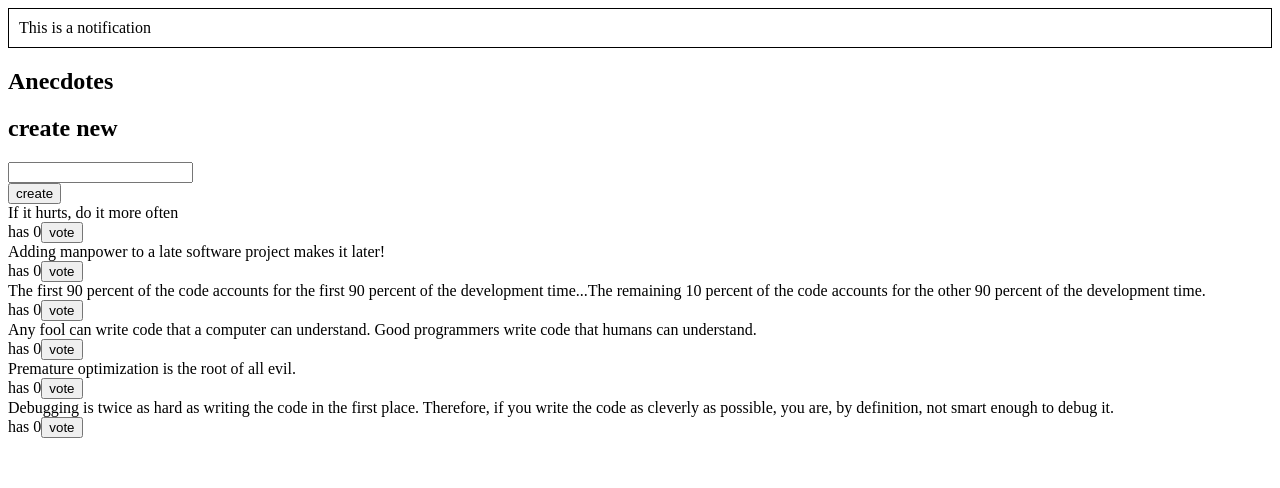
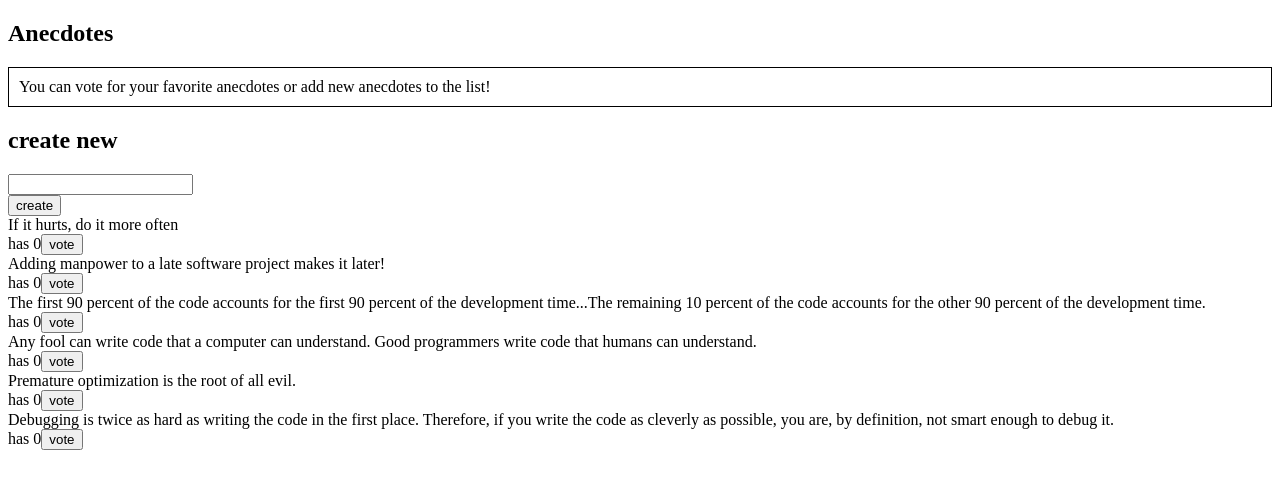
Before and after one commit to marhyvar/full-stack-open-2020, a React (Create React App) app in the folder osa6/redux-anecdotes/: page / in a window 1280 px wide. Shown: the top 488 px of the page. Built offline with nearby package versions, Linux system fonts and the light colour scheme.

Commit message:
6.11 paremmat anekdootit, step9

```diff
--- a/osa6/redux-anecdotes/src/App.js
+++ b/osa6/redux-anecdotes/src/App.js
@@ -6,8 +6,8 @@ import Notification from './components/Notification'
 const App = () => {
   return (
     <div>
+      <h2>Anecdotes</h2>
       <Notification />
-      <h2>Anecdotes</h2>
       <AnecdoteForm />
       <AnecdoteList />
     </div>
--- a/osa6/redux-anecdotes/src/components/AnecdoteForm.js
+++ b/osa6/redux-anecdotes/src/components/AnecdoteForm.js
@@ -1,6 +1,7 @@
 import React from 'react'
 import { useDispatch } from 'react-redux'
 import { createAnecdote } from '../reducers/anecdoteReducer'
+import { notify } from '../reducers/notificationReducer'
 
 const AnecdoteForm = (props) => {
   const dispatch = useDispatch()
@@ -10,6 +11,10 @@ const AnecdoteForm = (props) => {
       const content = event.target.anecdote.value
       event.target.anecdote.value = ''
       dispatch(createAnecdote(content))
+      dispatch(notify(`you added '${content}' to the list`))
+      setTimeout(() => {
+        dispatch(notify(''))
+      }, 5000)
   }
 
   return (
--- a/osa6/redux-anecdotes/src/components/AnecdoteList.js
+++ b/osa6/redux-anecdotes/src/components/AnecdoteList.js
@@ -1,6 +1,7 @@
 import React from 'react'
 import { useDispatch, useSelector } from 'react-redux'
 import { voteAnecdote } from '../reducers/anecdoteReducer'
+import { notify } from '../reducers/notificationReducer'
 
 const AnecdoteList = () => {
   const anecdotes = useSelector(state => state.anecdotes)
@@ -8,7 +9,12 @@ const AnecdoteList = () => {
 
   const vote = (id) => {
     console.log('vote', id)
+    const anecdoteToChange = anecdotes.find(a => a.id === id)
     dispatch(voteAnecdote(id))
+    dispatch(notify(`you voted '${anecdoteToChange.content}'`))
+    setTimeout(() => {
+      dispatch(notify(''))
+    }, 5000)
   }
 
   return (
--- a/osa6/redux-anecdotes/src/components/Notification.js
+++ b/osa6/redux-anecdotes/src/components/Notification.js
@@ -8,9 +8,12 @@ const Notification = () => {
     padding: 10,
     borderWidth: 1
   }
+
   return (
-    <div style={style}>
-      {notification}
+    <div>
+      {notification ? <div style={style}>
+        {notification}
+      </div> : ""}
     </div>
   )
 }
--- a/osa6/redux-anecdotes/src/reducers/notificationReducer.js
+++ b/osa6/redux-anecdotes/src/reducers/notificationReducer.js
@@ -1,4 +1,7 @@
-const notificationReducer = (state = 'This is a notification', action) => {
+const initialNofication = 'You can vote for your favorite anecdotes \
+or add new anecdotes to the list!'
+
+const notificationReducer = (state = initialNofication, action) => {
   switch (action.type) {
     case 'SET_NOTIFICATION':
       return action.notification
```
